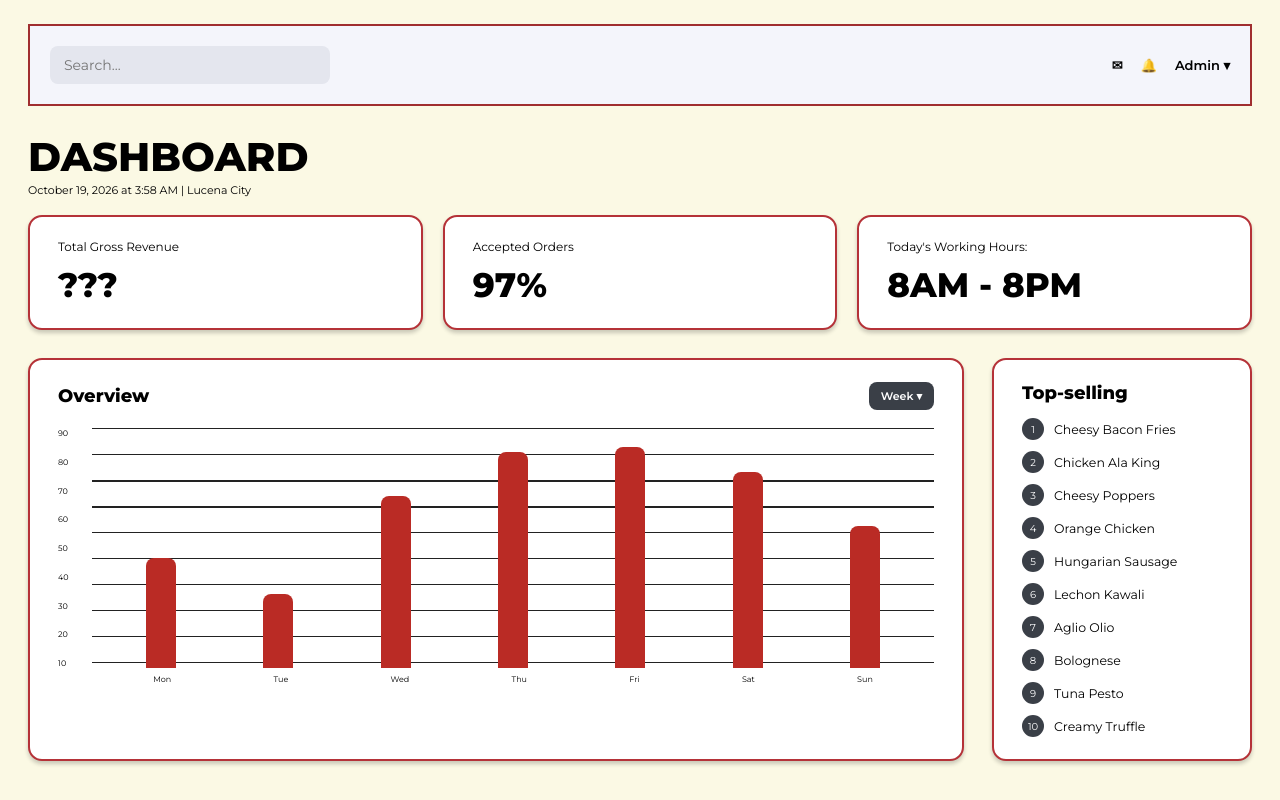
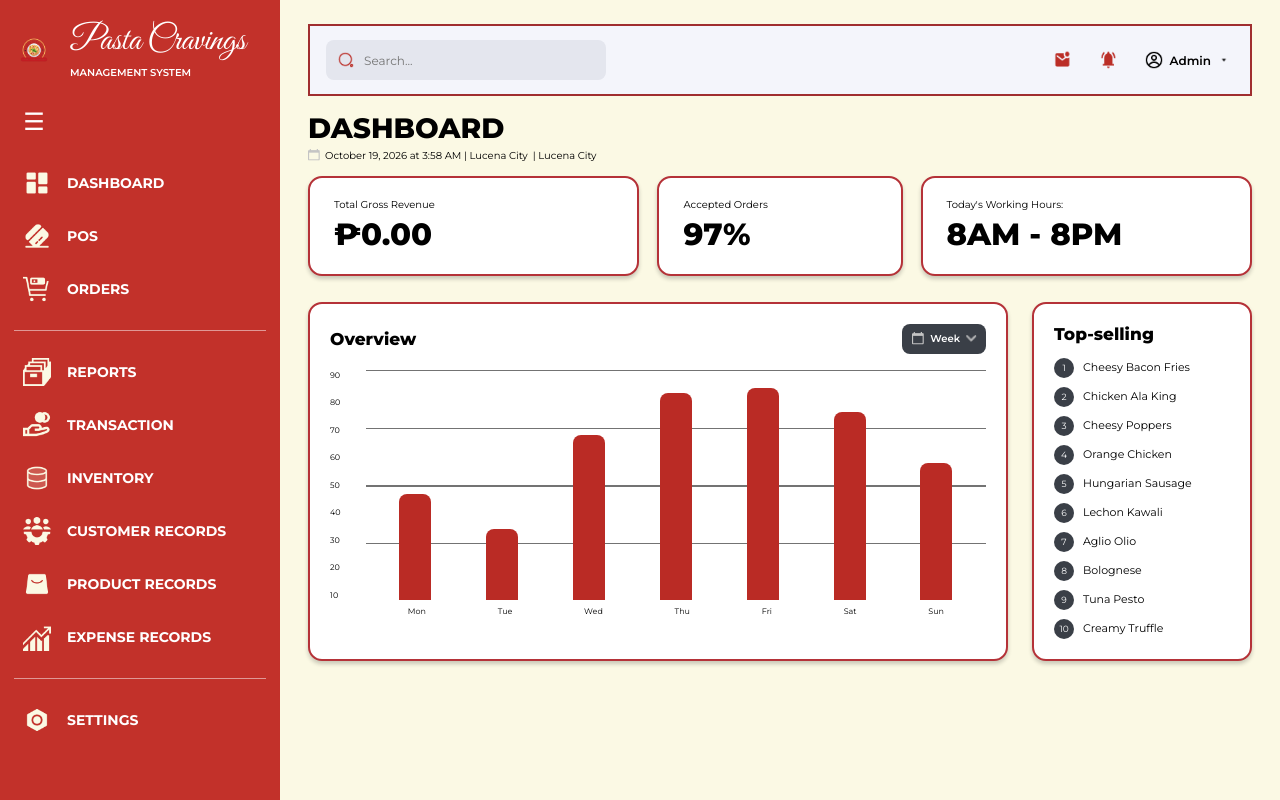
Before and after one commit to Sepillo-C/Pasta-Cravings-Django, a Django app: page /dashboard/ in a window 1280 px wide. Run offline with Django 5.2, Linux system fonts and the light colour scheme.

Commit message:
improved navbar_dashboard, improved dashboard

```diff
--- /dev/null
+++ b/apps/dashboard/urls.py
@@ -0,0 +1,6 @@
+from django.urls import path
+from . import views
+
+urlpatterns = [
+    path("", views.dashboard_view, name="dashboard"),
+]
--- a/apps/dashboard/views.py
+++ b/apps/dashboard/views.py
@@ -1,3 +1,4 @@
 from django.shortcuts import render
 
-# Create your views here.
+def dashboard_view(request):
+    return render(request, "dashboard/dashboard.html")
--- a/pasta_cravings/urls.py
+++ b/pasta_cravings/urls.py
@@ -1,11 +1,10 @@
 from django.contrib import admin
 from django.urls import path, include
-from . import views
 
 urlpatterns = [
     path("admin/", admin.site.urls),
     path("", include("apps.home.urls")),
     path("accounts/", include("apps.accounts.urls")),
     path("reports/", include("apps.reports.urls")),
-    path("dashboard/", views.dashboard, name="dashboard"),
+    path("dashboard/", include("apps.dashboard.urls")),
 ]
--- a/pasta_cravings/views.py
+++ /dev/null
@@ -1,4 +0,0 @@
-from django.shortcuts import render
-
-def dashboard(request):
-    return render(request, "dashboard.html")
--- a/static/css/dashboard.css
+++ b/static/css/dashboard.css
@@ -2,6 +2,8 @@
     --bg: #FBF9E4;
     --others: #A02E2F;
     --title: #B53238;
+    --surface: #FFFFFF;
+    --muted: #3A3F47;
 }
 
 * {
@@ -16,194 +18,310 @@ body {
     color: #000;
 }
 
-.main {
-  padding: 24px 28px;
-  min-height: 100vh;
+button,
+input {
+    font-family: inherit;
 }
 
+button {
+    -webkit-tap-highlight-color: transparent;
+}
 
+.main {
+    width: 100%;
+    max-width: 1600px;
+    min-height: 100vh;
+    margin: 0 auto;
+    padding: 24px 28px 36px;
+}
+
+/* TOP BAR */
 
 .topbar {
+    min-height: 66px;
     display: flex;
     justify-content: space-between;
     align-items: center;
-
-  padding: 20px;
-
+    gap: 20px;
+    padding: 14px 16px;
     background: #F4F5FB;
     border: 2px solid var(--others);
 }
 
+.search {
+    width: 280px;
+    max-width: 100%;
+    height: 40px;
+    display: flex;
+    align-items: center;
+    gap: 10px;
+    padding: 0 12px;
+    background: #E4E6EE;
+    border-radius: 8px;
+}
+
+.search-icon {
+    width: 16px;
+    height: 16px;
+    flex-shrink: 0;
+}
+
 .search input {
-  width: 280px;
+    width: 100%;
+    min-width: 0;
+    height: 100%;
+    background: transparent;
+    border: none;
+    outline: none;
+    font-size: 12px;
+    font-weight: 400;
+}
 
-  padding: 10px 14px;
-
-  background: #E4E6EE;
-  border: 0;
-  border-radius: 8px;
-
-  font-family: "Montserrat", sans-serif;
-  font-size: 14px;
-  font-weight: 400;
+.search:focus-within {
+    outline: 2px solid var(--others);
+    outline-offset: 2px;
 }
 
 .top-actions {
     display: flex;
+    align-items: center;
     gap: 18px;
+}
 
-  font-size: 13px;
+.icon-button,
+.profile-button {
+    display: inline-flex;
+    align-items: center;
+    justify-content: center;
+    gap: 7px;
+    padding: 4px;
+    background: transparent;
+    border: none;
+    cursor: pointer;
+}
+
+.icon-button img {
+    width: 20px;
+    height: 20px;
+    object-fit: contain;
+}
+
+.profile-button img:first-child {
+    width: 18px;
+    height: 18px;
+    object-fit: contain;
+}
+
+.profile-button span {
+    font-size: 12px;
     font-weight: 600;
 }
 
+.profile-button .dropdown-icon {
+    width: 12px;
+    height: 12px;
+    object-fit: contain;
+}
 
+.icon-button:hover,
+.profile-button:hover {
+    opacity: 0.7;
+}
+
+/* PAGE HEADING */
+
+.page-heading {
+    margin-top: 16px;
+}
 
 .page-title {
-  margin-top: 26px;
-
-  font-size: 40px;
+    font-size: 28px;
     font-weight: 800;
+    line-height: 1.2;
 }
 
 .page-date {
-  margin-top: 2px;
-
-  font-size: 11px;
+    display: flex;
+    align-items: center;
+    gap: 5px;
+    margin-top: 3px;
+    font-size: 10px;
 }
 
+.calendar-icon {
+    width: 12px;
+    height: 12px;
+    object-fit: contain;
+}
 
+/* CARDS */
 
 .card {
-  padding: 22px 28px;
-
-  background: #fff;
+    min-width: 0;
+    padding: 20px;
+    background: var(--surface);
     border: 2px solid var(--title);
     border-radius: 14px;
-
     box-shadow: 0 3px 4px rgba(0, 0, 0, 0.2);
 }
 
+/* STATISTICS */
+
 .stats {
     display: grid;
-  grid-template-columns: repeat(3, 1fr);
-  gap: 20px;
+    grid-template-columns: 1.15fr 0.85fr 1.15fr;
+    gap: 18px;
+    margin-top: 14px;
+}
 
-  margin-top: 18px;
+.stat {
+    min-height: 100px;
+    display: flex;
+    flex-direction: column;
+    justify-content: center;
+    align-items: flex-start;
+    padding: 18px 24px;
 }
 
 .stat .label {
-  font-size: 12px;
+    font-size: 10px;
+    font-weight: 400;
 }
 
 .stat .value {
-  margin-top: 10px;
+    max-width: 100%;
+    margin-top: 6px;
+    font-size: clamp(22px, 2.4vw, 32px);
+    font-weight: 800;
+    line-height: 1.15;
+    overflow-wrap: anywhere;
+}
 
-  font-size: 34px;
-  font-weight: 800;
-}
+/* OVERVIEW AND TOP SELLING */
 
 .lower {
     display: grid;
-  grid-template-columns: 1fr 260px;
-  gap: 28px;
-
-  margin-top: 28px;
+    grid-template-columns: minmax(0, 1fr) 220px;
+    align-items: stretch;
+    gap: 24px;
+    margin-top: 26px;
 }
 
-
+.overview-card {
+    display: flex;
+    flex-direction: column;
+}
 
 .overview-head {
     display: flex;
     justify-content: space-between;
     align-items: center;
+    gap: 12px;
 }
 
 .overview-head h2,
 .top h2 {
-  font-size: 18px;
+    font-size: 17px;
     font-weight: 800;
 }
 
 .range {
-  padding: 7px 12px;
-
-  background: #3a3f47;
+    display: inline-flex;
+    align-items: center;
+    justify-content: center;
+    gap: 6px;
+    min-height: 30px;
+    padding: 5px 9px;
+    background: var(--muted);
     color: #fff;
-  border: 0;
+    border: none;
     border-radius: 8px;
-
-  font-family: "Montserrat", sans-serif;
-  font-size: 11px;
+    font-size: 10px;
     font-weight: 600;
-
     cursor: pointer;
 }
 
+.range img {
+    width: 13px;
+    height: 13px;
+    object-fit: contain;
+}
+
+.range .range-arrow {
+    width: 11px;
+    height: 11px;
+}
+
+.range:hover {
+    filter: brightness(1.15);
+}
+
+/* CHART */
+
 .chart {
     display: grid;
-  grid-template-columns: 34px 1fr;
-
-  height: 260px;
-  margin-top: 18px;
+    grid-template-columns: 28px minmax(0, 1fr);
+    gap: 8px;
+    height: 250px;
+    margin-top: 16px;
 }
 
 .y-axis {
     display: flex;
     flex-direction: column;
     justify-content: space-between;
-
     padding-bottom: 20px;
-
     font-size: 8px;
 }
 
 .plot {
     display: flex;
     flex-direction: column;
+    min-width: 0;
 }
 
 .gridlines {
     position: relative;
     flex: 1;
-
+    min-height: 0;
     background-image: repeating-linear-gradient(
         to bottom,
-    #222 0,
-    #222 1.5px,
+        #737373 0,
+        #737373 1.5px,
         transparent 1.5px,
-    transparent 26px
+        transparent 25%
     );
 }
 
 .bars {
     position: absolute;
     inset: 0;
-
     display: flex;
     justify-content: space-around;
     align-items: flex-end;
-
+    gap: 8px;
     padding: 0 10px;
 }
 
 .bar {
-  width: 30px;
-
+    position: relative;
+    width: min(7%, 32px);
+    min-width: 10px;
     background: #BA2B25;
     border-radius: 8px 8px 0 0;
+    transition: height 0.4s ease;
 }
 
 .x-axis {
     display: flex;
     justify-content: space-around;
-
+    gap: 8px;
     height: 20px;
     padding: 6px 10px 0;
-
     font-size: 8px;
 }
 
-
+/* TOP SELLING */
 
 .top h2 {
     margin-bottom: 14px;
@@ -211,37 +329,158 @@ body {
 
 .top ol {
     display: grid;
-  gap: 11px;
-
+    gap: 9px;
     list-style: none;
 }
 
 .top li {
     display: flex;
     align-items: center;
-  gap: 10px;
-
-  font-size: 12.5px;
+    gap: 9px;
+    font-size: 11px;
+    line-height: 1.35;
 }
 
 .rank {
     display: grid;
     place-items: center;
-
-  width: 22px;
-  height: 22px;
-
-  background: #3a3f47;
+    flex-shrink: 0;
+    width: 20px;
+    height: 20px;
+    background: var(--muted);
     color: #fff;
     border-radius: 50%;
-
-  font-size: 10px;
+    font-size: 9px;
 }
 
+/* RESPONSIVE */
 
-@media (max-width: 1000px) {
-  .stats,
+@media (min-width: 1400px) {
+    .main {
+        padding-left: 40px;
+        padding-right: 40px;
+    }
+
     .lower {
-    grid-template-columns: 1fr;
+        grid-template-columns: minmax(0, 1fr) 260px;
+    }
+
+    .card {
+        padding: 24px;
     }
 }
+
+@media (max-width: 900px) {
+    .stats {
+        grid-template-columns: repeat(2, minmax(0, 1fr));
+    }
+
+    .lower {
+        grid-template-columns: minmax(0, 1fr);
+    }
+
+    .top ol {
+        grid-template-columns: repeat(2, minmax(0, 1fr));
+    }
+}
+
+@media (max-width: 560px) {
+    .main {
+        padding: 16px 12px 24px;
+    }
+
+    .topbar {
+        align-items: stretch;
+        flex-direction: column;
+        gap: 12px;
+        padding: 12px;
+    }
+
+    .search {
+        width: 100%;
+    }
+
+    .top-actions {
+        justify-content: flex-end;
+    }
+
+    .page-title {
+        font-size: 24px;
+    }
+
+    .stats {
+        grid-template-columns: minmax(0, 1fr);
+        gap: 12px;
+    }
+
+    .stat {
+        min-height: 85px;
+    }
+
+    .lower {
+        gap: 16px;
+        margin-top: 18px;
+    }
+
+    .card {
+        padding: 16px;
+    }
+
+    .chart {
+        grid-template-columns: 24px minmax(0, 1fr);
+        height: 220px;
+    }
+
+    .bars {
+        gap: 5px;
+        padding: 0 4px;
+    }
+
+    .top ol {
+        grid-template-columns: minmax(0, 1fr);
+    }
+}
+
+/* REDUCED MOTION */
+
+@media (prefers-reduced-motion: reduce) {
+    .bar {
+        transition: none;
+    }
+}
+
+/* ========================================
+   DASHBOARD SIDEBAR SPACING
+======================================== */
+
+.main {
+    width: calc(100% - 78px);
+    margin-left: 78px;
+    padding: 24px 28px 36px;
+    min-height: 100vh;
+
+    transition:
+        width 0.35s cubic-bezier(0.22, 1, 0.36, 1),
+        margin-left 0.35s cubic-bezier(0.22, 1, 0.36, 1);
+}
+
+/* Sidebar expanded */
+body:has(.sidebar:hover) .main,
+body:has(.sidebar:focus-within) .main,
+body:has(.sidebar.pinned) .main {
+    width: calc(100% - 280px);
+    margin-left: 280px;
+}
+
+/* Responsive */
+@media (max-width: 560px) {
+    .main {
+        padding: 16px 12px 24px;
+    }
+}
+
+@media (prefers-reduced-motion: reduce) {
+    .main {
+        transition: none;
+    }
+}
--- a/templates/components/navbar_database.html
+++ b/templates/components/navbar_database.html
@@ -22,7 +22,7 @@
 
     <nav class="sidebar-nav">
 
-        <a href="#" class="nav-link" title="Dashboard">
+        <a href="{% url 'dashboard' %}" class="nav-link" title="Dashboard">
             <img src="{% static 'icons/dashboard.png' %}" alt="">
             <span>DASHBOARD</span>
         </a>
@@ -39,10 +39,10 @@
 
         <div class="nav-divider"></div>
 
-        <div class="nav-heading">
-            <img src="{% static 'icons/records.png' %}" alt="">
-            <span>RECORDS</span>
-        </div>
+        <a href="{% url 'reports' %}" class="nav-link" title="Reports">
+            <img src="{% static 'icons/reports.png' %}" alt="">
+            <span>REPORTS</span>
+        </a>
 
         <a href="#" class="nav-link" title="Transactions">
             <img src="{% static 'icons/transactions.png' %}" alt="">
--- a/templates/dashboard.html
+++ /dev/null
@@ -1,68 +0,0 @@
-{% load static %}
-<!DOCTYPE html>
-<html lang="en">
-<head>
-  <meta charset="UTF-8">
-  <meta name="viewport" content="width=device-width, initial-scale=1">
-  <title>Dashboard - Pasta Cravings</title>
-  <link href="https://fonts.googleapis.com/css2?family=Montserrat:wght@400;600;800&display=swap" rel="stylesheet">
-  <link rel="stylesheet" href="{% static 'css/dashboard.css' %}">
-</head>
-<body>
-<main class="main">
-
-  <header class="topbar">
-    <label class="search">
-      <input type="search" placeholder="Search...">
-    </label>
-    <div class="top-actions">
-      <span>✉</span>
-      <span>🔔</span>
-      <span>Admin ▾</span>
-    </div>
-  </header>
-
-  <h1 class="page-title">DASHBOARD</h1>
-  <p class="page-date" id="date"></p>
-
-  <section class="stats">
-    <article class="card stat">
-      <p class="label">Total Gross Revenue</p>
-      <p class="value" id="revenue">???</p>
-    </article>
-    <article class="card stat">
-      <p class="label">Accepted Orders</p>
-      <p class="value" id="accepted">97%</p>
-    </article>
-    <article class="card stat">
-      <p class="label">Today's Working Hours:</p>
-      <p class="value">8AM - 8PM</p>
-    </article>
-  </section>
-
-  <section class="lower">
-    <article class="card">
-      <div class="overview-head">
-        <h2>Overview</h2>
-        <button class="range">Week ▾</button>
-      </div>
-      <div class="chart">
-        <div class="y-axis" id="yAxis"></div>
-        <div class="plot">
-          <div class="gridlines"><div class="bars" id="bars"></div></div>
-          <div class="x-axis" id="xAxis"></div>
-        </div>
-      </div>
-    </article>
-
-    <aside class="card top">
-      <h2>Top-selling</h2>
-      <ol id="topList"></ol>
-    </aside>
-  </section>
-
-</main>
-
-<script src="{% static 'js/dashboard.js' %}"></script>
-</body>
-</html>
--- /dev/null
+++ b/templates/dashboard/dashboard.html
@@ -0,0 +1,136 @@
+{% extends "base.html" %}
+{% load static %}
+
+{% block title %}Dashboard - Pasta Cravings{% endblock %}
+
+{% block extra_css %}
+<link href="https://fonts.googleapis.com/css2?family=Montserrat:wght@400;600;800&display=swap" rel="stylesheet">
+<link rel="stylesheet" href="{% static 'css/dashboard.css' %}">
+{% endblock %}
+
+{% block navbar %}
+    {% include "components/navbar_database.html" %}
+{% endblock %}
+
+{% block content %}
+
+<main class="main">
+
+    <!-- TOP BAR -->
+    <header class="topbar">
+
+        <label class="search">
+            <img src="{% static 'icons/search.png' %}" alt="" class="icon search-icon">
+            <input type="search" placeholder="Search...">
+        </label>
+
+        <div class="top-actions">
+
+            <button class="icon-button" type="button" aria-label="Messages">
+                <img src="{% static 'icons/mail.png' %}" alt="">
+            </button>
+
+            <button class="icon-button" type="button" aria-label="Notifications">
+                <img src="{% static 'icons/notification.png' %}" alt="">
+            </button>
+
+            <button class="profile-button" type="button">
+                <img src="{% static 'icons/profile.png' %}" alt="">
+                <span>Admin</span>
+                <img
+                    src="{% static 'icons/arrow_drop_down_profile.png' %}"
+                    alt=""
+                    class="dropdown-icon"
+                >
+            </button>
+
+        </div>
+    </header>
+
+    <!-- PAGE HEADING -->
+    <section class="page-heading">
+        <h1 class="page-title">DASHBOARD</h1>
+
+        <p class="page-date">
+            <img
+                src="{% static 'icons/calendar.png' %}"
+                alt=""
+                class="calendar-icon"
+            >
+            <span id="date"></span>
+            | Lucena City
+        </p>
+    </section>
+
+    <!-- STATISTICS -->
+    <section class="stats">
+
+        <article class="card stat">
+            <p class="label">Total Gross Revenue</p>
+            <p class="value" id="revenue">₱0.00</p>
+        </article>
+
+        <article class="card stat">
+            <p class="label">Accepted Orders</p>
+            <p class="value" id="accepted">97%</p>
+        </article>
+
+        <article class="card stat">
+            <p class="label">Today's Working Hours:</p>
+            <p class="value">8AM - 8PM</p>
+        </article>
+
+    </section>
+
+    <!-- OVERVIEW AND TOP-SELLING -->
+    <section class="lower">
+
+        <!-- OVERVIEW CHART -->
+        <article class="card overview-card">
+
+            <div class="overview-head">
+                <h2>Overview</h2>
+
+                <button class="range" type="button">
+                    <img
+                        src="{% static 'icons/calendar.png' %}"
+                        alt=""
+                    >
+                    <span>Week</span>
+                    <img
+                        src="{% static 'icons/arrow_drop_down_date.png' %}"
+                        alt=""
+                        class="range-arrow"
+                    >
+                </button>
+            </div>
+
+            <div class="chart">
+
+                <div class="y-axis" id="yAxis"></div>
+
+                <div class="plot">
+                    <div class="gridlines">
+                        <div class="bars" id="bars"></div>
+                    </div>
+
+                    <div class="x-axis" id="xAxis"></div>
+                </div>
+
+            </div>
+
+        </article>
+
+        <!-- TOP-SELLING PRODUCTS -->
+        <aside class="card top">
+            <h2>Top-selling</h2>
+            <ol id="topList"></ol>
+        </aside>
+
+    </section>
+
+</main>
+
+<script src="{% static 'js/dashboard.js' %}"></script>
+
+{% endblock %}
```
Also changed, not shown: static/icons/arrow_drop_down_date.png (added), static/icons/arrow_drop_down_profile.png (added), static/icons/calendar.png (added), static/icons/mail.png (added), static/icons/notification.png (added), static/icons/profile.png (added), static/icons/reports.png (renamed from static/icons/records.png), static/icons/search.png (added). Lines whose indentation alone changed are shown as unchanged.
